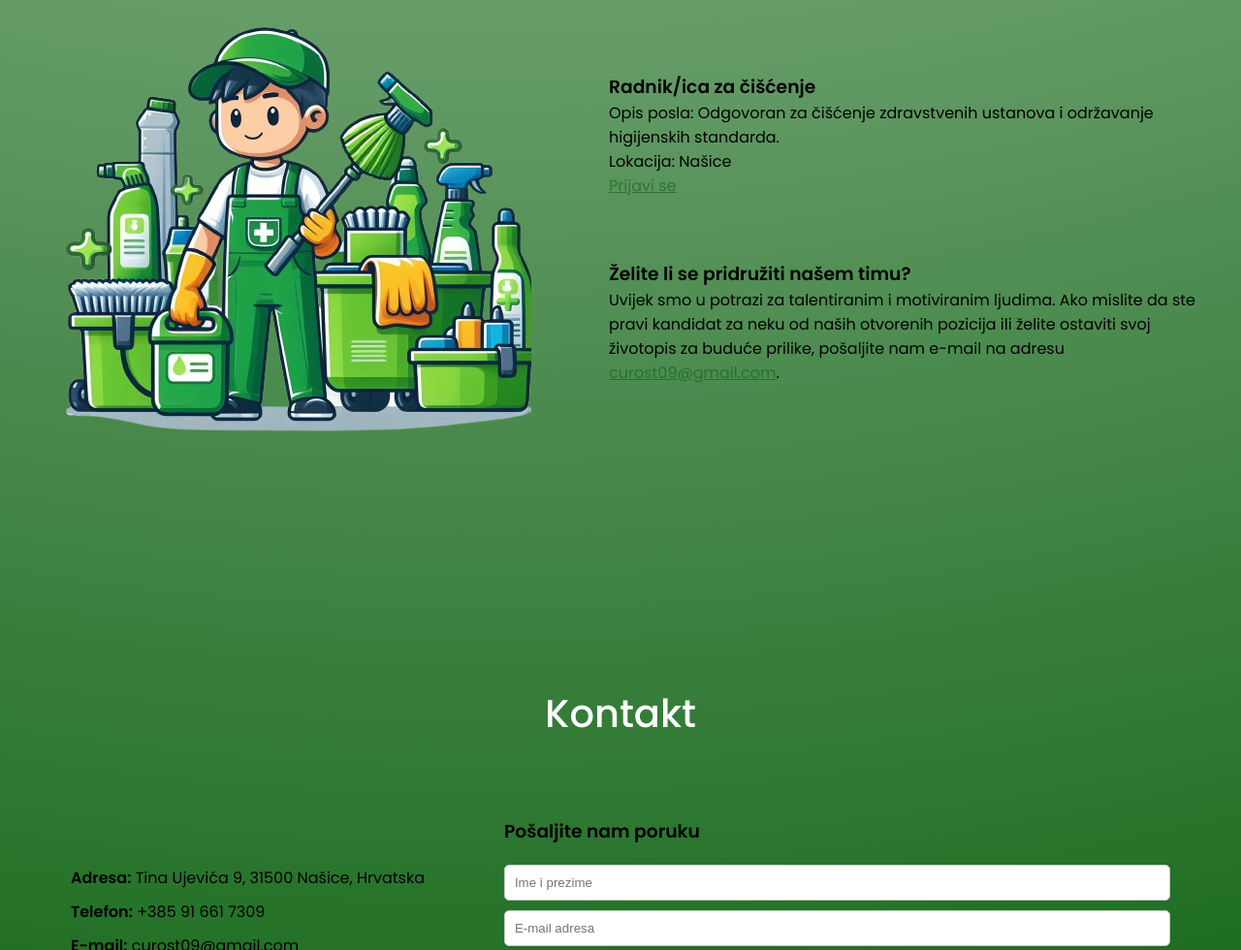
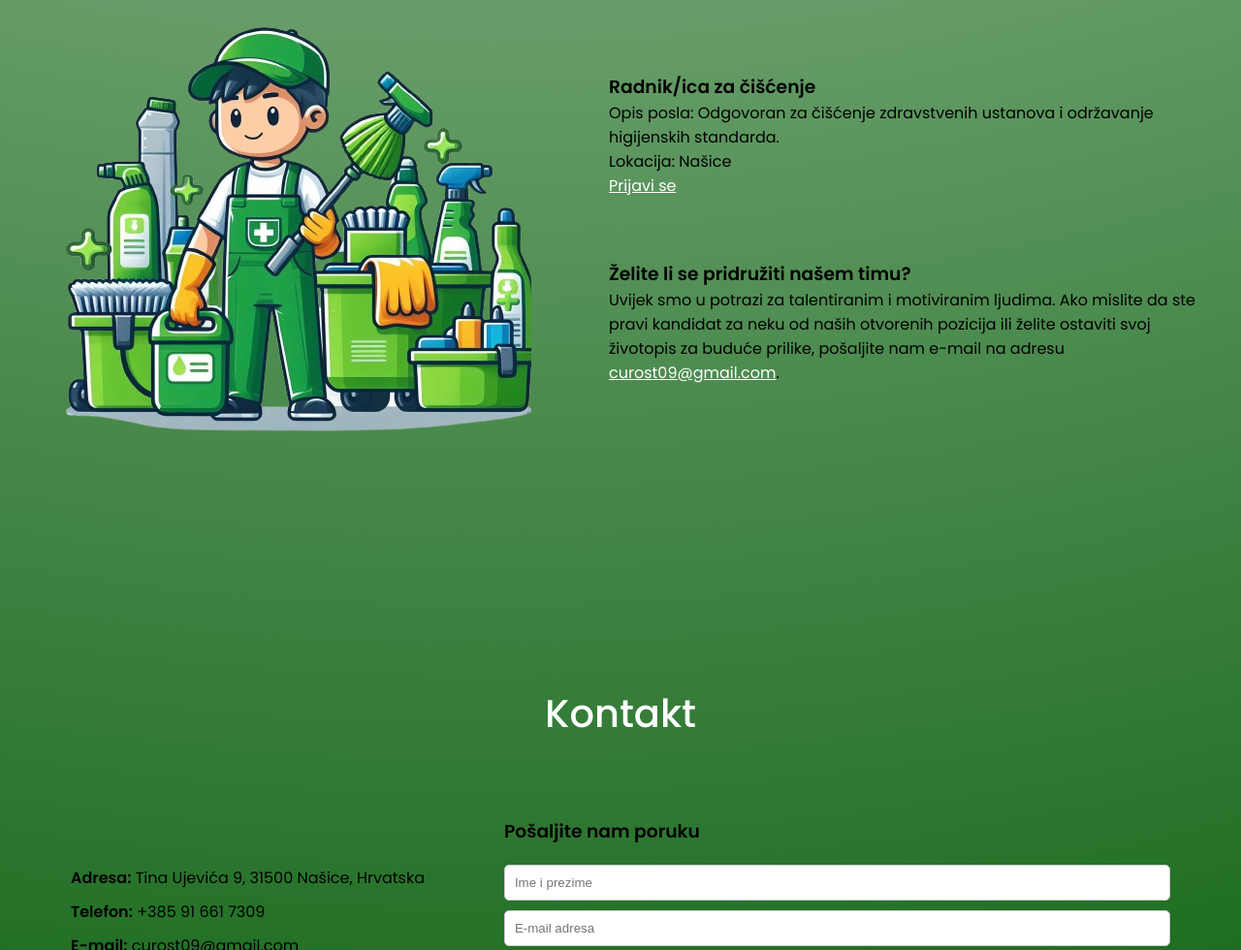
Before and after one commit to filip7557/orwima-website, a plain HTML site: page index.html in a window 1280 px wide. Shown: the part 2546-3526 px from the top of the page at 97% size. Drawn offline with Linux system fonts and the light colour scheme.

Commit message:
Add proper font to zasto nas section headers

```diff
--- a/styles/styles.css
+++ b/styles/styles.css
@@ -372,6 +372,7 @@
   font-size: 20px;
   color: #333;
   margin-bottom: 10px;
+  font-family: Poppins, sans-serif;
 }
 
 .benefit p {
@@ -396,7 +397,7 @@
 }
 
 .zopkot__zaposlise-content-jobinfo a {
-  color: rgba(0, 90, 4, 0.5);
+  color: rgba(255, 255, 255, 1);
 }
 
 .zopkot__zaposlise-content-jobinfo a:hover {
```
